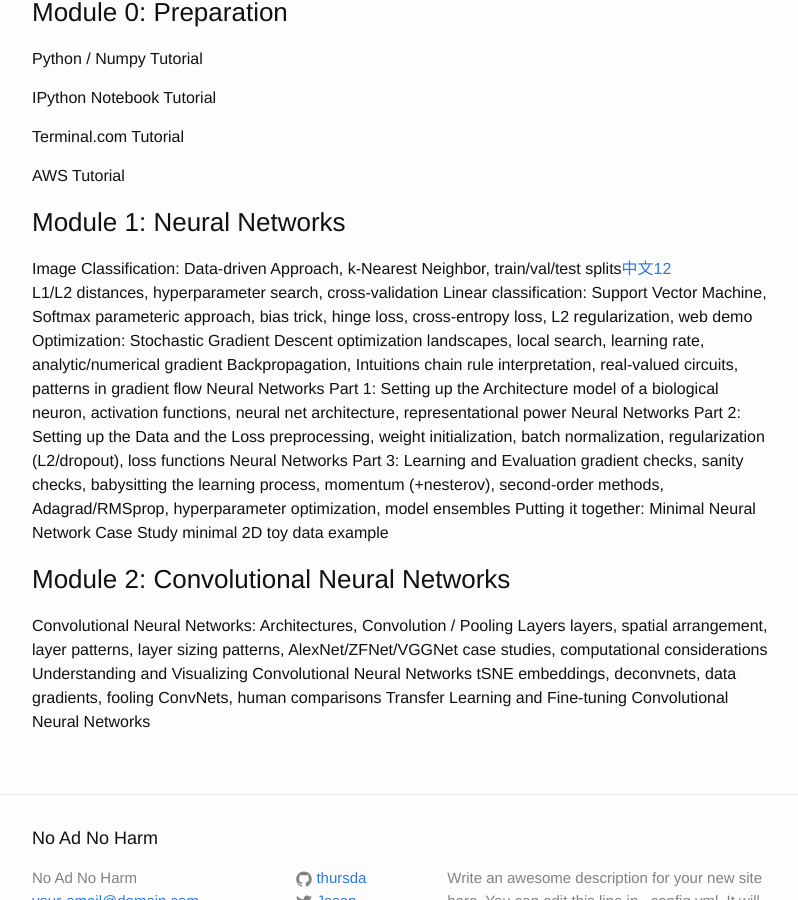
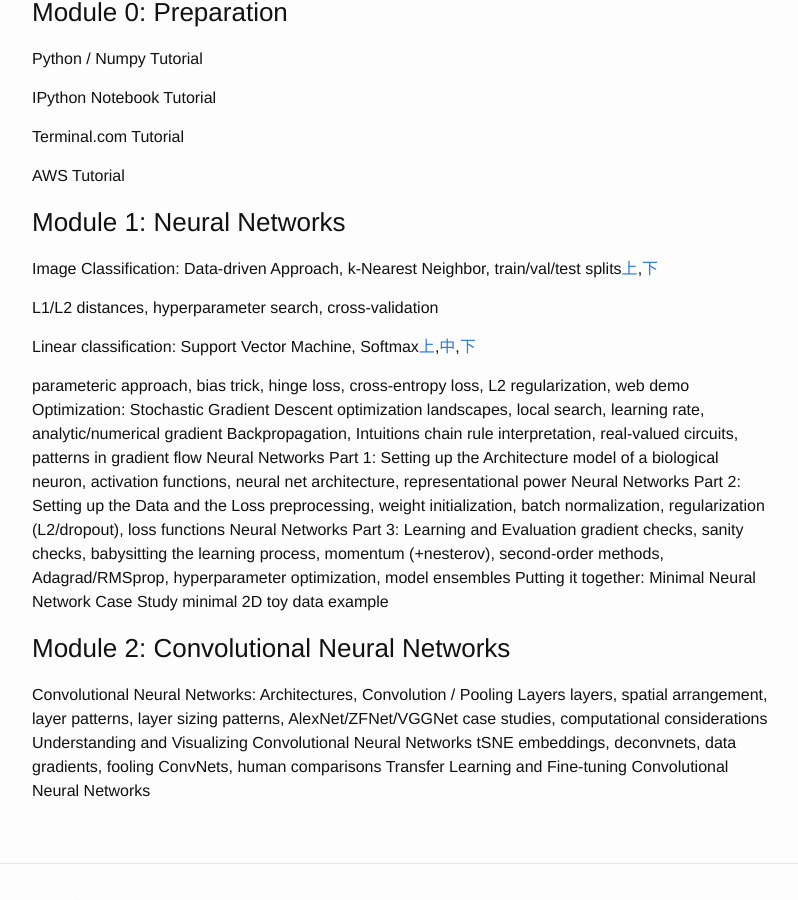
Before and after one commit to Thursda/Thursday.github.io, a Jekyll site: the page built from _posts/2016-07-05-cs231n_index.md, in a window 1280 px wide and 900 px high, scrolled down 513 px. Shown: the whole window, without its empty margins (238-1036 px from the left). Built offline with Jekyll 4.4.1, drawn with Linux system fonts in a browser that asks for light colours.

Commit message:
update cs231n_index

```diff
--- a/_posts/2016-07-05-cs231n_index.md
+++ b/_posts/2016-07-05-cs231n_index.md
@@ -28,9 +28,12 @@ Terminal.com Tutorial
 AWS Tutorial
 
 ### Module 1: Neural Networks
-Image Classification: Data-driven Approach, k-Nearest Neighbor, train/val/test splits[中文1](https://zhuanlan.zhihu.com/p/20894041?refer=intelligentunit)[2](https://zhuanlan.zhihu.com/p/20900216?refer=intelligentunit)
+Image Classification: Data-driven Approach, k-Nearest Neighbor, train/val/test splits[上](https://zhuanlan.zhihu.com/p/20894041?refer=intelligentunit),[下](https://zhuanlan.zhihu.com/p/20900216?refer=intelligentunit)
+
 L1/L2 distances, hyperparameter search, cross-validation
-Linear classification: Support Vector Machine, Softmax
+
+Linear classification: Support Vector Machine, Softmax[上](https://zhuanlan.zhihu.com/p/20918580?refer=intelligentunit),[中](https://zhuanlan.zhihu.com/p/20945670?refer=intelligentunit),[下](https://zhuanlan.zhihu.com/p/21102293?refer=intelligentunit)
+
 parameteric approach, bias trick, hinge loss, cross-entropy loss, L2 regularization, web demo
 Optimization: Stochastic Gradient Descent
 optimization landscapes, local search, learning rate, analytic/numerical gradient
```
